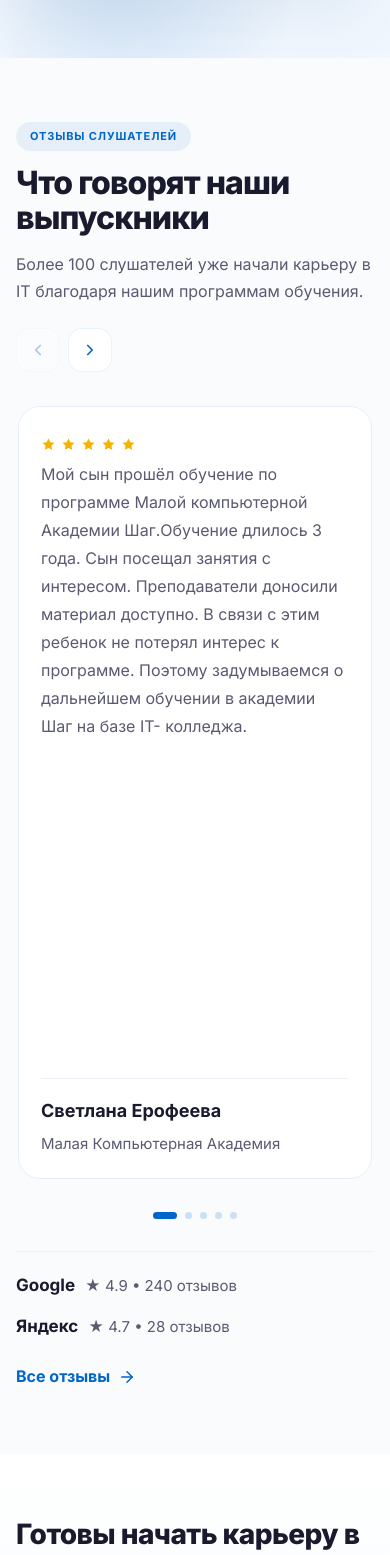
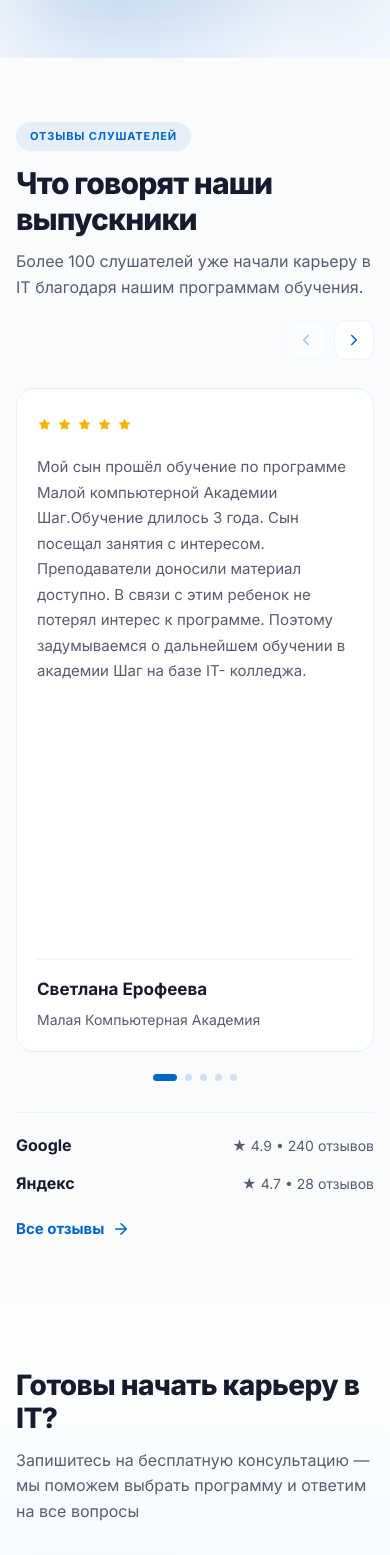
Before and after one commit to milanovire/it-step, a React (Vite) app: page / in a window 390 px wide. Shown: the part 3600-5155 px from the top of the page. Built offline with nearby package versions, Linux system fonts and the light colour scheme.

Commit message:
Resolve hamburger menu visibility and adjust hero section spacing

```diff
--- a/src/pages/it-education/ui/ItEducationPage.module.scss
+++ b/src/pages/it-education/ui/ItEducationPage.module.scss
@@ -1,6 +1,4 @@
 @use '@/app/styles/variables' as *;
-
-// ─── Hero ───────────────────────────────────────────────
 
 .hero {
   position: relative;
@@ -48,6 +46,7 @@
   display: inline-flex;
   align-items: center;
   gap: 6px;
+  margin-top: 10px;
   margin-bottom: 16px;
   padding: 6px 14px;
   font-size: 12px;
@@ -103,8 +102,6 @@
     font-weight: 500;
   }
 }
-
-// ─── Catalog ────────────────────────────────────────────
 
 .catalogSection {
   position: relative;
@@ -257,8 +254,6 @@
   }
 }
 
-// ─── CTA ────────────────────────────────────────────────
-
 .ctaSection {
   padding: 80px 0;
   background: linear-gradient(180deg, #fafbfc 0%, #eef6ff 100%);
--- a/src/widgets/reviews-section/ui/ReviewsSection.module.scss
+++ b/src/widgets/reviews-section/ui/ReviewsSection.module.scss
@@ -282,34 +282,102 @@
 }
 
 @include respond-to(md) {
+  .section {
+    padding: 64px 0;
+  }
+
+  .sectionHead {
+    flex-direction: column;
+    align-items: flex-start;
+    gap: 20px;
+    margin-bottom: 24px;
+  }
+
+  .sectionHeadText {
+    width: 100%;
+    max-width: 100%;
+  }
+
   .title {
-    font-size: 32px;
+    margin-bottom: 12px;
+    font-size: 30px;
+    line-height: 1.2;
   }
 
   .subtitle {
     font-size: 16px;
+    line-height: 1.6;
+  }
+
+  .navControls {
+    align-self: flex-end;
+  }
+
+  .navBtn {
+    width: 40px;
+    height: 40px;
+    border-radius: 12px;
+  }
+
+  .swiper {
+    padding: 4px 0 42px;
   }
 
   .card {
-    padding: 22px;
+    padding: 20px;
+    border-radius: 18px;
+  }
+
+  .rating {
+    margin-bottom: 14px;
   }
 
   .text {
-    font-size: 16px;
+    font-size: 15px;
+    line-height: 1.7;
+  }
+
+  .author {
+    margin-top: 20px;
+    padding-top: 16px;
+
+    strong {
+      font-size: 17px;
+    }
+
+    span {
+      font-size: 14px;
+    }
   }
 
   .footer {
     flex-direction: column;
     align-items: flex-start;
+    gap: 20px;
   }
 
   .platforms {
+    width: 100%;
     flex-direction: column;
     align-items: flex-start;
-    gap: 14px;
+    gap: 12px;
+  }
+
+  .platform {
+    width: 100%;
+    justify-content: space-between;
+
+    span {
+      font-size: 16px;
+    }
+
+    small {
+      font-size: 14px;
+    }
   }
 
   .allReviews {
     margin-left: 0;
+    font-size: 15px;
   }
 }
--- a/src/widgets/reviews-section/ui/ReviewsSection.tsx
+++ b/src/widgets/reviews-section/ui/ReviewsSection.tsx
@@ -76,9 +76,11 @@ export function ReviewsSection() {
               breakpoints={{
                 640: {
                   slidesPerView: 2,
+                  spaceBetween: 20,
                 },
                 1024: {
                   slidesPerView: 3,
+                  spaceBetween: 24,
                 },
               }}
               className={styles.swiper}
```
Also changed, not shown: 4 other files (tests, documents, lock files or other folders).
